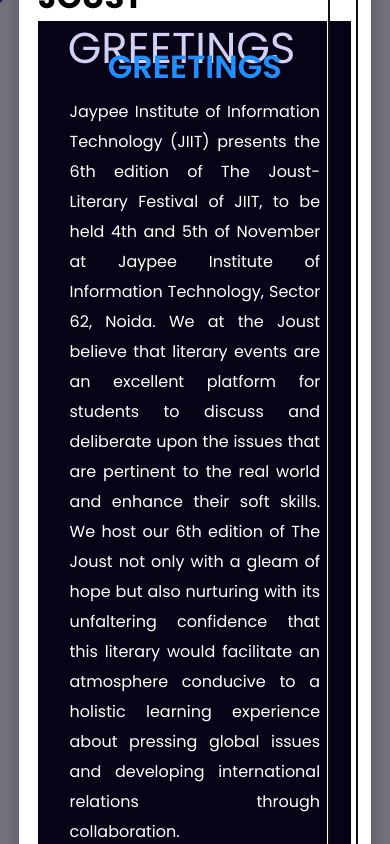
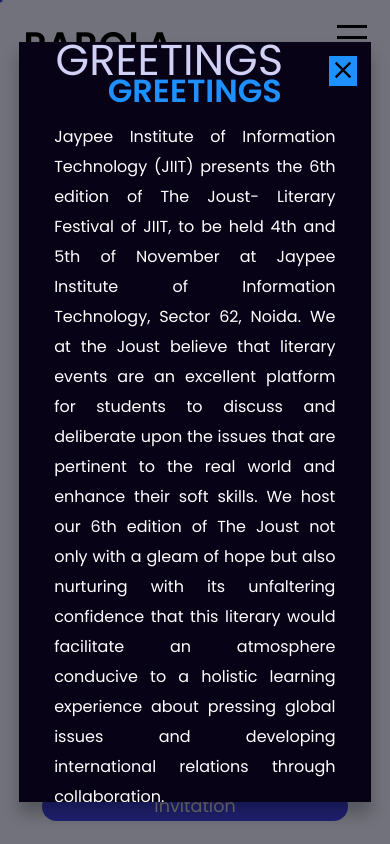
Before and after one commit to mehul1409/JOUST-23, a React (Create React App) app: page / in a window 390 px wide. Both pictures are taken after a click on the element "Invitation". Shown: the top 844 px of the page. Built offline with nearby package versions, Linux system fonts and the light colour scheme; a web font is replaced by a local one.

Commit message:
fixing all the bugs that cursor and greeting card bugs

```diff
--- a/src/components/Greeting/Greeting.css
+++ b/src/components/Greeting/Greeting.css
@@ -41,6 +41,8 @@
 @media only screen and (max-width:820px){
     .greetingbgheading{
         font-size: 3.5rem;
+        top: -80%;
+        left: -30%;
     }
 
     .greetingheading{
@@ -54,8 +56,6 @@
 
 @media only screen and (max-width:460px){
     .greetingbgheading {
-        top: -27px;
-        left: -40px;
         font-size: 2.7rem;
     }
 
--- a/src/components/Homepage/homepage.css
+++ b/src/components/Homepage/homepage.css
@@ -181,6 +181,16 @@
 }
 
  @media only screen and (max-width:850px){
+    .cursor-dot{
+        display: none;
+    }
+
+    .cursor-outline{
+        display: none;
+    }
+    .homeSection{
+        cursor: pointer;
+    }
     .homePageContent{
         flex-direction: column;
         margin-top:10%;
@@ -218,6 +228,7 @@
     .hamburger{
         display: block;
         cursor: pointer;
+        height:40px;
     }
 
     .navBar{
@@ -228,6 +239,7 @@
         position:absolute;
         top:2%;
         left:6%;
+        height:50px;
     }
 
     .navbar-items{
@@ -236,7 +248,7 @@
         width:100%;
         padding:10%;
         margin-top:-2500px;
-        transition: all 1s ease-in-out;
+        transition: all 0.8s ease-in-out;
         border-bottom-right-radius: 15%;
         border-bottom-left-radius: 15%;
     }
--- a/src/components/Homepage/homepage.jsx
+++ b/src/components/Homepage/homepage.jsx
@@ -12,6 +12,7 @@
     const cursordot = document.querySelector("#cursor-dot");
     const cursoroutline = document.querySelector("#cursor-outline");
     const homeSection = document.querySelector(".homeSection");
+    let scrollTimeout;
 
     const handleMouseMove = (event) => {
       const posx = event.clientX;
@@ -33,7 +34,8 @@
       cursordot.style.display = "none";
       cursoroutline.style.display = "none";
 
-      setTimeout(() => {
+      clearTimeout(scrollTimeout);
+      scrollTimeout = setTimeout(() => {
         cursordot.style.display = "block";
         cursoroutline.style.display = "block";
       }, 1000);
@@ -58,6 +60,7 @@
   return (
     <>
       <div className="homeSection" id="homesection">
+
         <div class="cursor-dot" id="cursor-dot"></div>
         <div class="cursor-outline" id="cursor-outline"></div>
 
@@ -108,10 +111,25 @@
               impact on society.
             </div>
             <div className="knowMoreButton" onClick={onOpenModal}>Invitation</div>
-            <Modal open={open} onClose={onCloseModal} center>
-              <h1>JOUST</h1>
+            <Modal
+              open={open}
+              onClose={onCloseModal}
+              center
+              styles={{
+                modal: {
+                  maxHeight: '90%',
+                  overflowY: 'auto',
+                  padding: '0'
+                },
+                closeButton: {
+                  height: '30px',
+                  backgroundColor: "#1E90FF",
+                  border: "0",
+                  outline: "0"
+                }
+              }
+              } closeOnOverlayClick={false}>
               <Greeting />
-
             </Modal>
           </div>
         </div>
```
